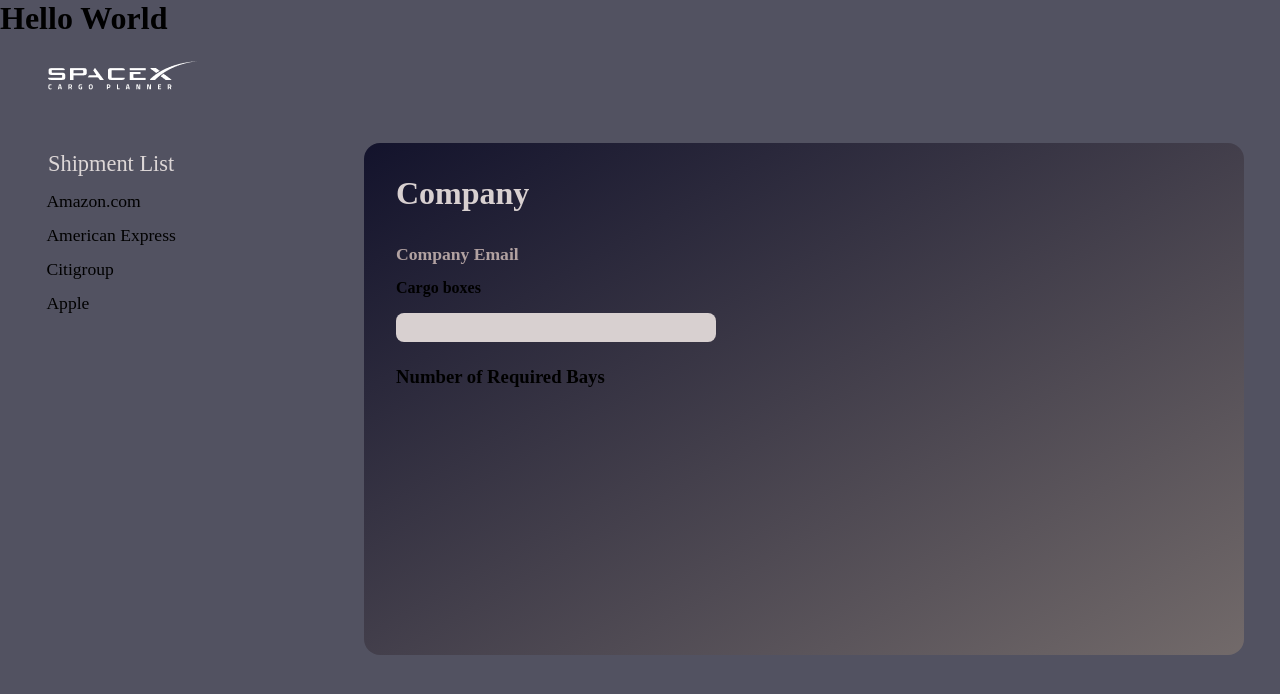
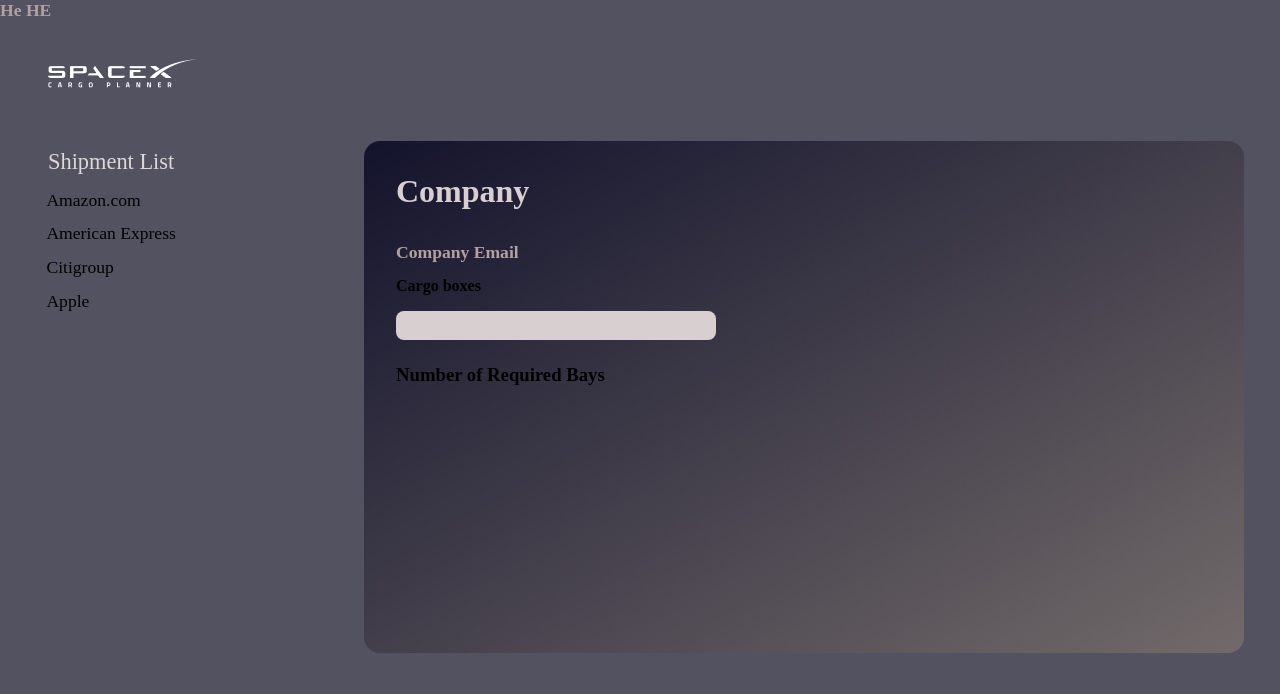
Before and after one commit to Kat-Erina/Space-X, a website built with webpack: page index2.html in a window 1280 px wide. Built offline with nearby package versions, Linux system fonts and the light colour scheme; no server answers; files whose address does not match are found by name.

Commit message:
H1 Emelement was deleted

```diff
--- a/index2.html
+++ b/index2.html
@@ -10,7 +10,8 @@
   </head>
   <body>
     <header>
-      <h1>Hello World</h1>
+      <!-- <h1>Hello World</h1> -->
+      <h5>He HE</h5>
       <img src="../Logo.png" />
     </header>
 
```
